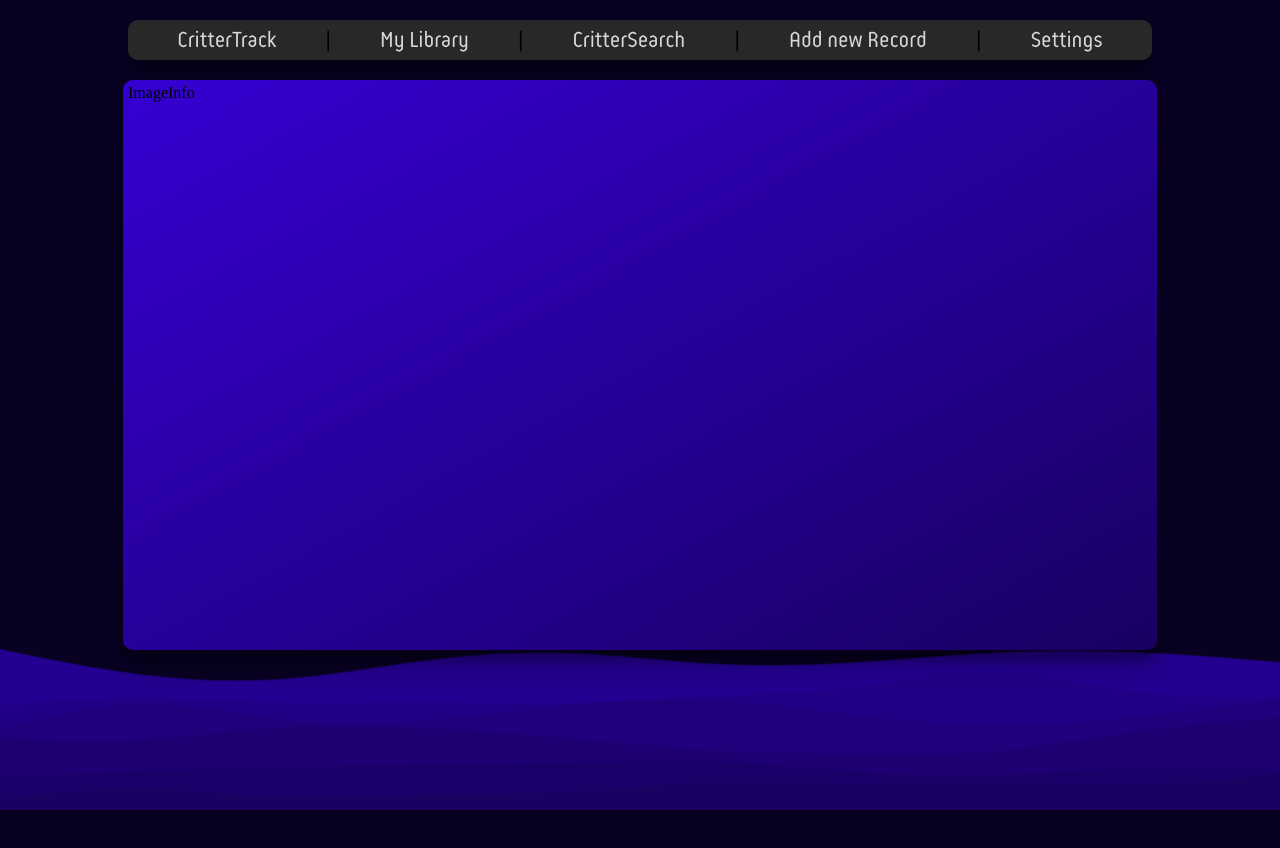
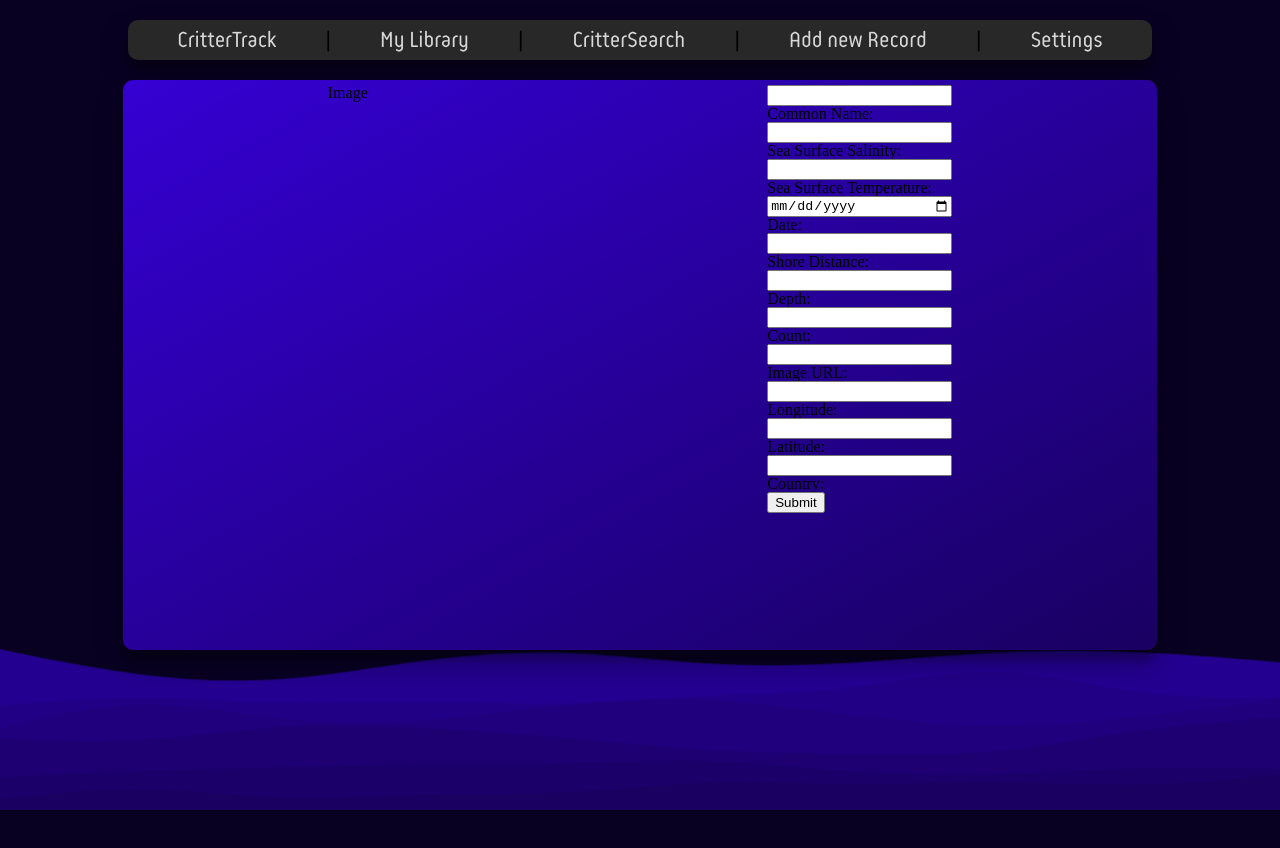
Before and after one commit to dekaratas/CritterTrack, a React (Vite) app in the folder CritterTrack/src/renderer/: page / in a window 1280 px wide. Shown: the top 848 px of the page. Built offline with nearby package versions, Linux system fonts and the light colour scheme.

Commit message:
Add input fields to AddRecord

```diff
--- a/CritterTrack/src/renderer/src/components/AddRecord/AddRecord.css
+++ b/CritterTrack/src/renderer/src/components/AddRecord/AddRecord.css
@@ -1,6 +1,7 @@
 .addRecordContainer {
   display: flex;
   flex-direction: row;
+  justify-content: space-around;
   background-image: linear-gradient(to bottom right, #3500d3, #190061);
   width: 80vw;
   height: 70vh;
@@ -13,3 +14,8 @@
     rgba(0, 0, 0, 0.25) 0px 14px 28px,
     rgba(0, 0, 0, 0.22) 0px 10px 10px;
 }
+
+label {
+  display: flex;
+  flex-direction: column-reverse;
+}
--- a/CritterTrack/src/renderer/src/components/AddRecord/AddRecord.jsx
+++ b/CritterTrack/src/renderer/src/components/AddRecord/AddRecord.jsx
@@ -4,7 +4,55 @@ export default function AddRecord() {
   return (
     <div className="addRecordContainer">
       <div className="addImage">Image</div>
-      <div className="additionalInfo">Info</div>
+      <div className="additionalInfo">
+        <form>
+          <label>
+            Common Name:
+            <input type="text" name="vernacular" />
+          </label>
+          <label>
+            Sea Surface Salinity:
+            <input type="number" step="any" name="sss" />
+          </label>
+          <label>
+            Sea Surface Temperature:
+            <input type="number" step="any" name="sst" />
+          </label>
+          <label>
+            Date:
+            <input type="date" name="date" />
+          </label>
+          <label>
+            Shore Distance:
+            <input type="number" name="shoredistance" />
+          </label>
+          <label>
+            Depth:
+            <input type="number" name="depth" />
+          </label>
+          <label>
+            Count:
+            <input type="number" name="count" />
+          </label>
+          <label>
+            Image URL:
+            <input type="text" name="imgURL" />
+          </label>
+          <label>
+            Longitude:
+            <input type="number" step="any" name="longitude" />
+          </label>
+          <label>
+            Latitude:
+            <input type="number" step="any" name="latitude" />
+          </label>
+          <label>
+            Country:
+            <input type="text" name="country" />
+          </label>
+          <button type="submit">Submit</button>
+        </form>
+      </div>
     </div>
   )
 }
```
